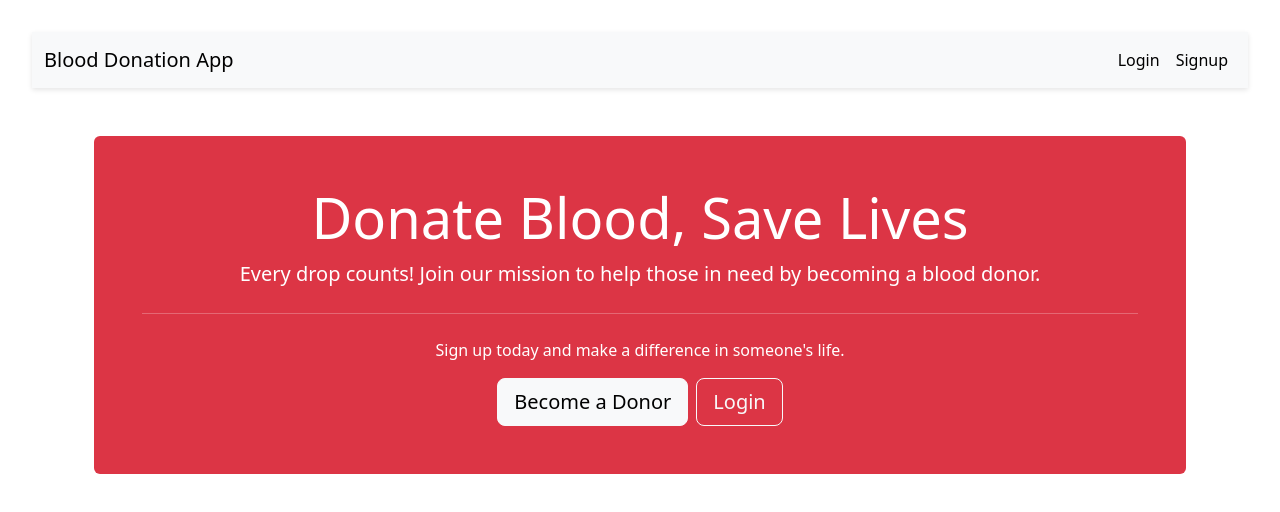
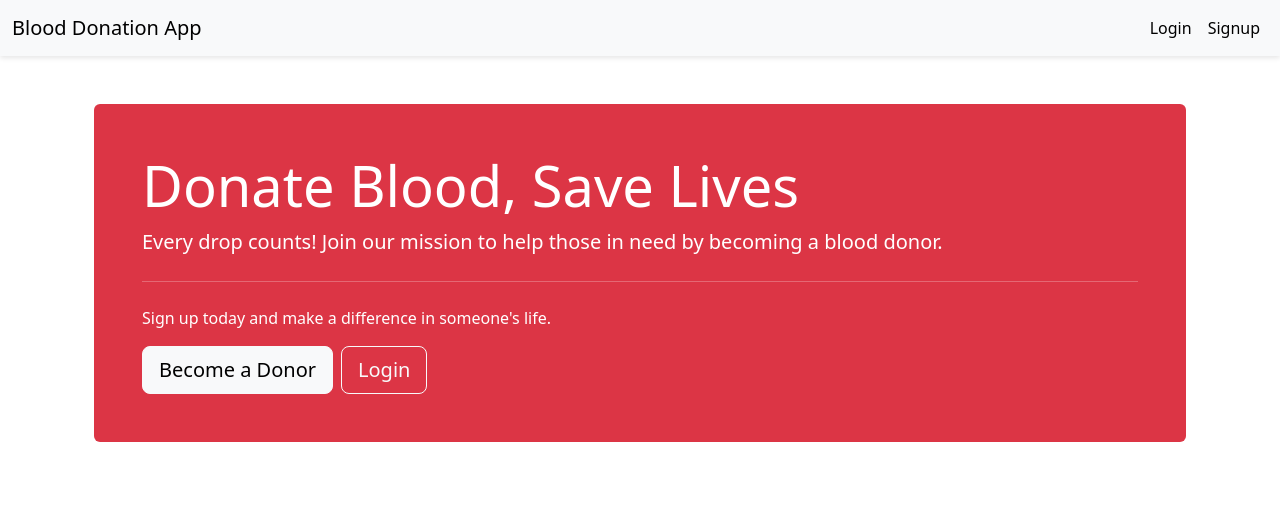
Before and after one commit to CAA900-PRIME/blooddonation-frontend, a React (Vite) app: page / in a window 1280 px wide. Shown: the top 512 px of the page. Built offline with nearby package versions, Linux system fonts and the light colour scheme.

Commit message:
Update App.css

```diff
--- a/src/App.css
+++ b/src/App.css
@@ -1,3 +1,4 @@
+<<<<<<< pratima
 #root {
   max-width: 1280px;
   margin: 0 auto;
@@ -102,3 +103,6 @@ body {
 .signup-btn:hover {
   background: #b22234; /* Darker red */
 }
+=======
+/* Here will be the style of the App.jsx */
+>>>>>>> main
```
